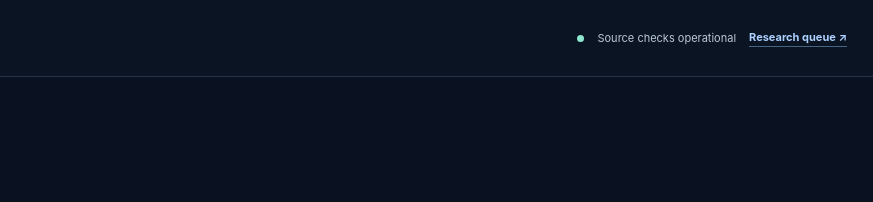
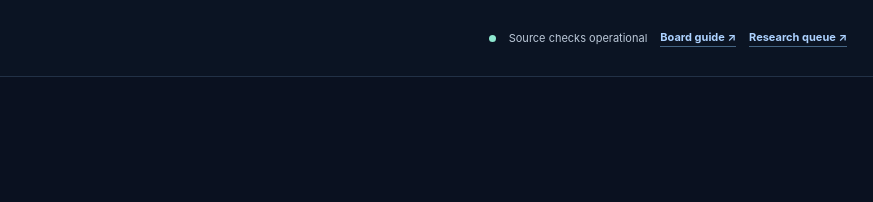
Before and after one commit to brandinealnku/ai-in-the-wild, a plain HTML site: page index.html in a window 1280 px wide. Shown: the top 202 px of the page, 407-1280 px from the left. Drawn offline with Linux system fonts and the light colour scheme.

Commit message:
feat: link November 20 board walkthrough from dashboard header

```diff
--- a/index.html
+++ b/index.html
@@ -6,7 +6,7 @@
 <a class="skip" href="#explorer">Skip to research explorer</a>
 <header class="masthead"><div class="container nav">
 <a class="brand" href="./index.html" aria-label="AI in the Wild home"><span class="brandmark">✳</span><span><strong>AI IN THE WILD</strong><small>RESEARCH INTELLIGENCE</small></span></a>
-<div class="navright"><span class="live-dot" aria-hidden="true"></span><span id="source-status">Checking research sources</span><a class="textlink" href="./review.html">Research queue ↗</a></div>
+<div class="navright"><span class="live-dot" aria-hidden="true"></span><span id="source-status">Checking research sources</span><a class="textlink" href="https://github.com/brandinealnku/ai-in-the-wild/blob/main/docs/BOARD-BRIEFING-2026-11-20.md" target="_blank" rel="noopener noreferrer">Board guide ↗</a><a class="textlink" href="./review.html">Research queue ↗</a></div>
 </div></header>
 <main>
 <section class="hero container"><div class="eyebrow"><span class="eyebrow-line"></span> BUSINESS AI OBSERVATORY <span class="hero-chip">CURATED RESEARCH</span></div>
```
